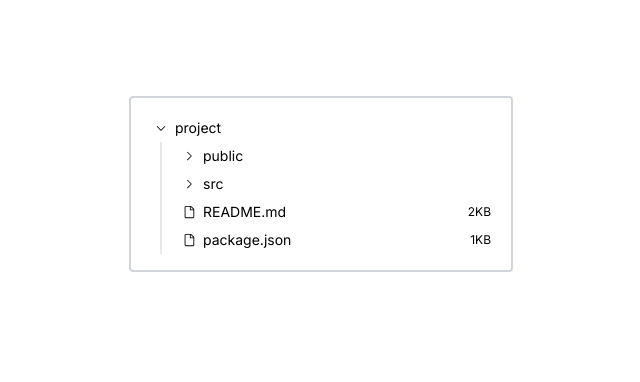
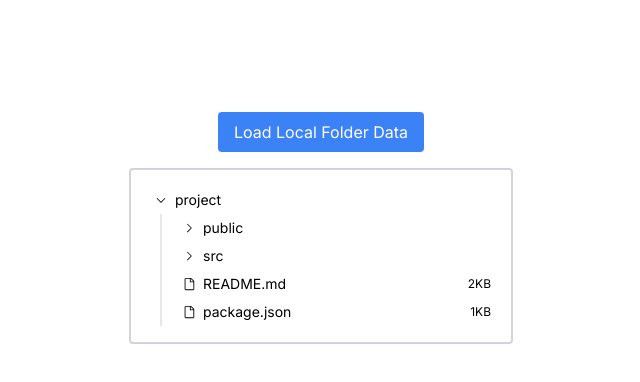
Before and after one commit to LabhanshAgrawal/file-tree, a Next.js app: page / in a window 1280 px wide. Shown: the top 382 px of the page, without its empty margins (319-959 px from the left). Built offline with nearby package versions, Linux system fonts and the light colour scheme.

Commit message:
Add option to open local directory for demo

```diff
--- a/package.json
+++ b/package.json
@@ -19,6 +19,7 @@
     "lodash": "^4.17.21",
     "next": "13.4.3",
     "postcss": "8.4.23",
+    "pretty-bytes": "5.6.0",
     "react": "18.2.0",
     "react-dom": "18.2.0",
     "react-icons": "^4.8.0",
--- a/src/components/file-tree/index.ts
+++ b/src/components/file-tree/index.ts
@@ -3,4 +3,4 @@ export type { TreeProps } from "./tree";
 
 export type { TreeNode, FileNode, DirectoryNode } from "./types";
 
-export { findNode, extractNode } from "./utils";
+export { findNode, extractNode, getDirNodeFromHandle } from "./utils";
--- a/src/components/file-tree/utils.ts
+++ b/src/components/file-tree/utils.ts
@@ -1,5 +1,6 @@
 import React from "react";
 import { DirectoryNode, TreeNode } from "./types";
+import prettyBytes from "pretty-bytes";
 
 export const stopPropagation = (event: React.MouseEvent) => {
   event.stopPropagation();
@@ -42,3 +43,31 @@ export const extractNode = (
     return parentNode.children.splice(index, 1)[0];
   }
 };
+
+export const getDirNodeFromHandle = async (dir: FileSystemDirectoryHandle) => {
+  const result: DirectoryNode = {
+    kind: "directory",
+    name: dir.name,
+    children: [],
+    expanded: false,
+  };
+  for await (const entry of (dir as any).values() as AsyncIterableIterator<
+    FileSystemHandle | FileSystemDirectoryHandle
+  >) {
+    if (entry.kind === "file") {
+      result.children.push({
+        kind: "file",
+        name: entry.name,
+        meta: prettyBytes(((await (entry as any).getFile()) as File).size, {
+          maximumFractionDigits: 0,
+        }),
+      });
+    } else if (entry.kind === "directory") {
+      result.children.push(
+        await getDirNodeFromHandle(entry as FileSystemDirectoryHandle)
+      );
+    }
+  }
+
+  return result;
+};
--- a/src/pages/index.tsx
+++ b/src/pages/index.tsx
@@ -4,6 +4,7 @@ import {
   DirectoryNode,
   findNode,
   extractNode,
+  getDirNodeFromHandle,
 } from "@/components/file-tree";
 import { Inter } from "next/font/google";
 import { useCallback, useState } from "react";
@@ -58,10 +59,29 @@ export default function Home() {
 
   const [selected, setSelected] = useState<string[]>();
 
+  const handleOpenLocalFolder = () => {
+    (window as any)
+      .showDirectoryPicker?.()
+      ?.then(async (dir: FileSystemDirectoryHandle) => {
+        const newState = await getDirNodeFromHandle(dir);
+        newState.expanded = true;
+        setTreeState(newState);
+      })
+      ?.catch((err: any) => {
+        console.error(err);
+      });
+  };
+
   return (
     <main
       className={`flex min-h-screen flex-col items-center p-24 ${inter.className}`}
     >
+      <button
+        className="m-4 px-4 py-2 bg-blue-500 text-white rounded"
+        onClick={handleOpenLocalFolder}
+      >
+        Load Local Folder Data
+      </button>
       <FileTree
         className="w-96 min-w-min border-2 border-solid border-gray-300 rounded p-4"
         treeState={treeState}
```
Also changed, not shown: 1 other file (tests, documents, lock files or other folders).
